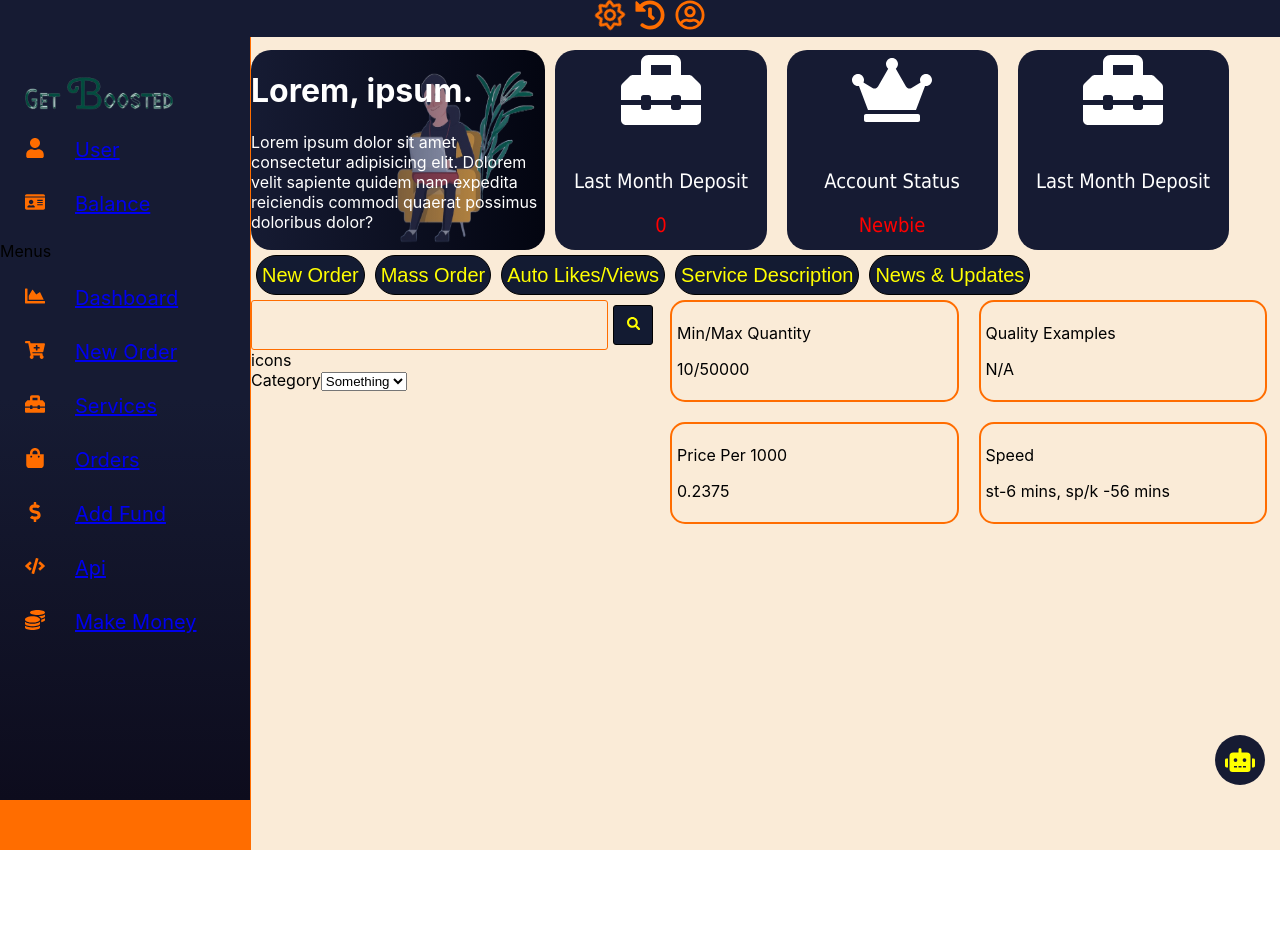
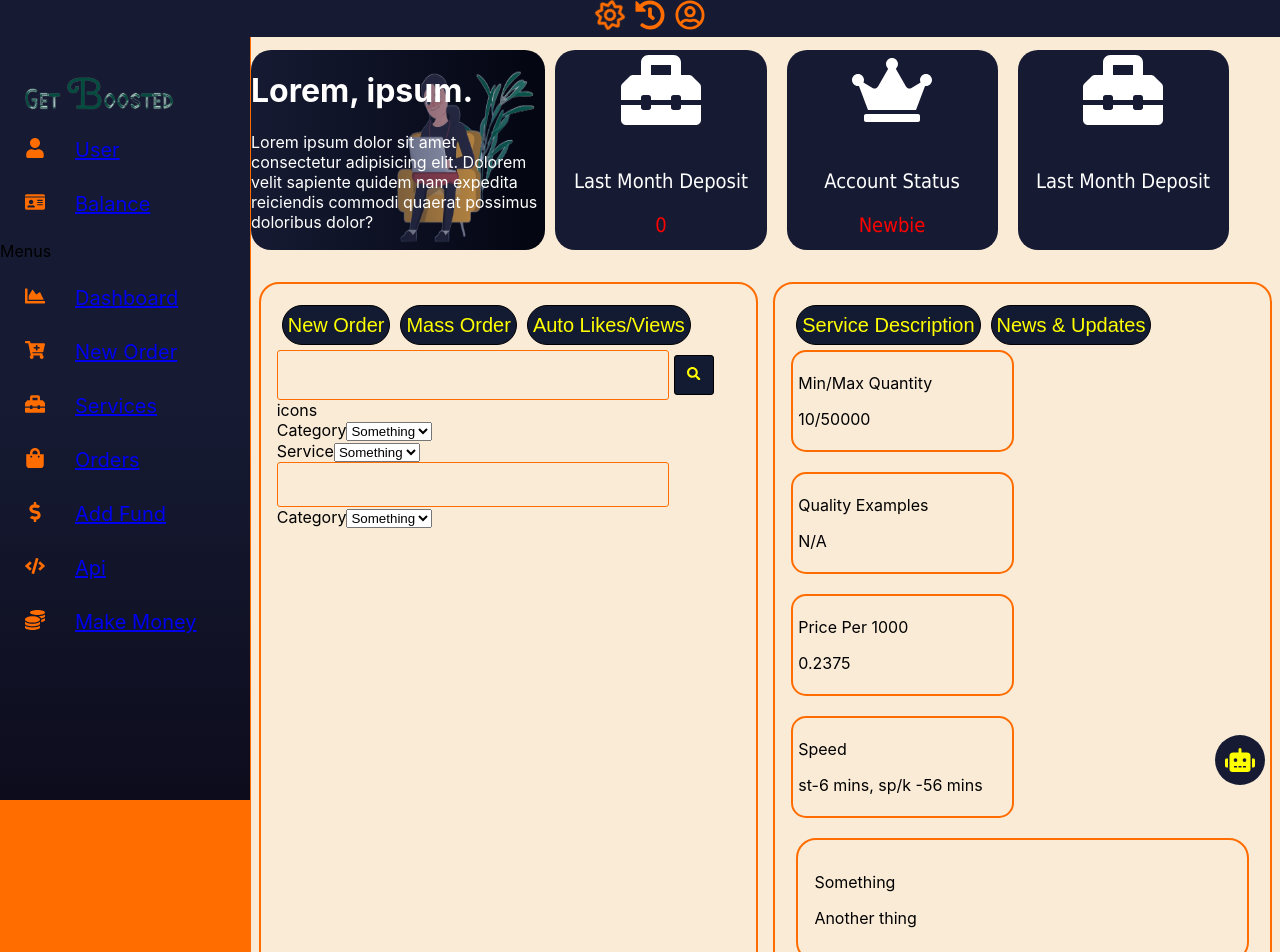
Before and after one commit to Oluniyisrael/ssm-panel, a React (Create React App) app: page /user in a window 1280 px wide. Shown: the top 952 px of the page. Before the commit the page ends 850 px from the top, so only its background shows below. Built offline with nearby package versions, Linux system fonts and the light colour scheme.

Commit message:
Doing ma stuffs

```diff
--- a/src/components/customSideBar/CustomSideBar.css
+++ b/src/components/customSideBar/CustomSideBar.css
@@ -88,7 +88,7 @@
 .abs{
     position: absolute;
 }
-@media screen and (max-width:800px) {
+@media screen and (max-width:1100px) {
     .userSideBar{
         width: 200px;
         margin-left:-200px ;
--- a/src/pages/userPage/UserPage.css
+++ b/src/pages/userPage/UserPage.css
@@ -108,11 +108,37 @@
     border-radius: 15px;
     padding: 5px ;
 }
+.firstDiv, .secondDiv{
+    width: 45%;
+    border: 2px solid #ff6d00;
+    margin: 2em 0;
+    padding: 1em;
+    border-radius: 20px;
+}
+.secondDiv{
+        display: flex;
+        flex-direction: column;
+        justify-content: center;
+        align-items: center;
+}
+#secondRow {
+    display: flex;
+    width: 100%;
+    justify-content: space-around;
+}
+.Pridiv{
+    width: 90%;
+    border: 2px solid #ff6d00;
+    margin: 20px auto;
+    padding: 1em;
+    border-radius: 20px;
+}
 @media screen and (max-width:1100px) {
     .containerRow {
         display: flex;
         flex-direction: column;
         justify-content: space-around;
+        align-items: center !important;
         gap: 10px;
         align-items: start;
         width: 95%;
@@ -129,8 +155,20 @@
     }
     #secondRow {
         flex-direction: column;
+        align-items: center;
     }
+    .firstDiv, .secondDiv{
+        width: 70%;
+        border: 2px solid #ff6d00;
+    }
+
+    #overlay {
+    margin-left: 0;
+    align-items: center;
+    }
+
 }
+
 @media screen and (max-width:800px) {
     #overlay {
         margin-left: 0;
--- a/src/pages/userPage/UserPage.jsx
+++ b/src/pages/userPage/UserPage.jsx
@@ -59,6 +59,32 @@ function UserPage() {
                   icons
                 </div>
                 <div>
+                  <div>
+                Category
+                  <select name="" id="">
+                  <option value="1">Something</option>
+                  <option value="2">Something</option>
+                  <option value="3">Something</option>
+                  <option value="4">Something</option>
+                  <option value="5">Something</option>
+                  <option value="6">Something</option>
+                  </select>
+                  </div>
+                  <div>
+                      Service
+                  <select name="" id="">
+                  <option value="1">Something</option>
+                  <option value="1">Something</option>
+                  <option value="1">Something</option>
+                  <option value="1">Something</option>
+                  <option value="1">Something</option>
+                  <option value="1">Something</option>
+                  </select>
+                  </div>
+
+                  <div id='searchCont'>
+                  <CustomInput type='text' />
+                  </div>
                   Category
                   <select name="" id="">
                   <option value="1">Something</option>
@@ -69,6 +95,7 @@ function UserPage() {
                   <option value="1">Something</option>
                   </select>
                 </div>
+
                 </div>
                 <div className='secondDiv'>
                   <div  className='buttonLine'>
@@ -94,6 +121,10 @@ function UserPage() {
                           <p>st-6 mins, sp/k -56 mins</p>
                       </div>
                 </div>
+                <div className="Pridiv">
+                  <p>Something</p>
+                  <p>Another thing</p>
+                </div>
                 </div>
                   </div>
               </div>
```
